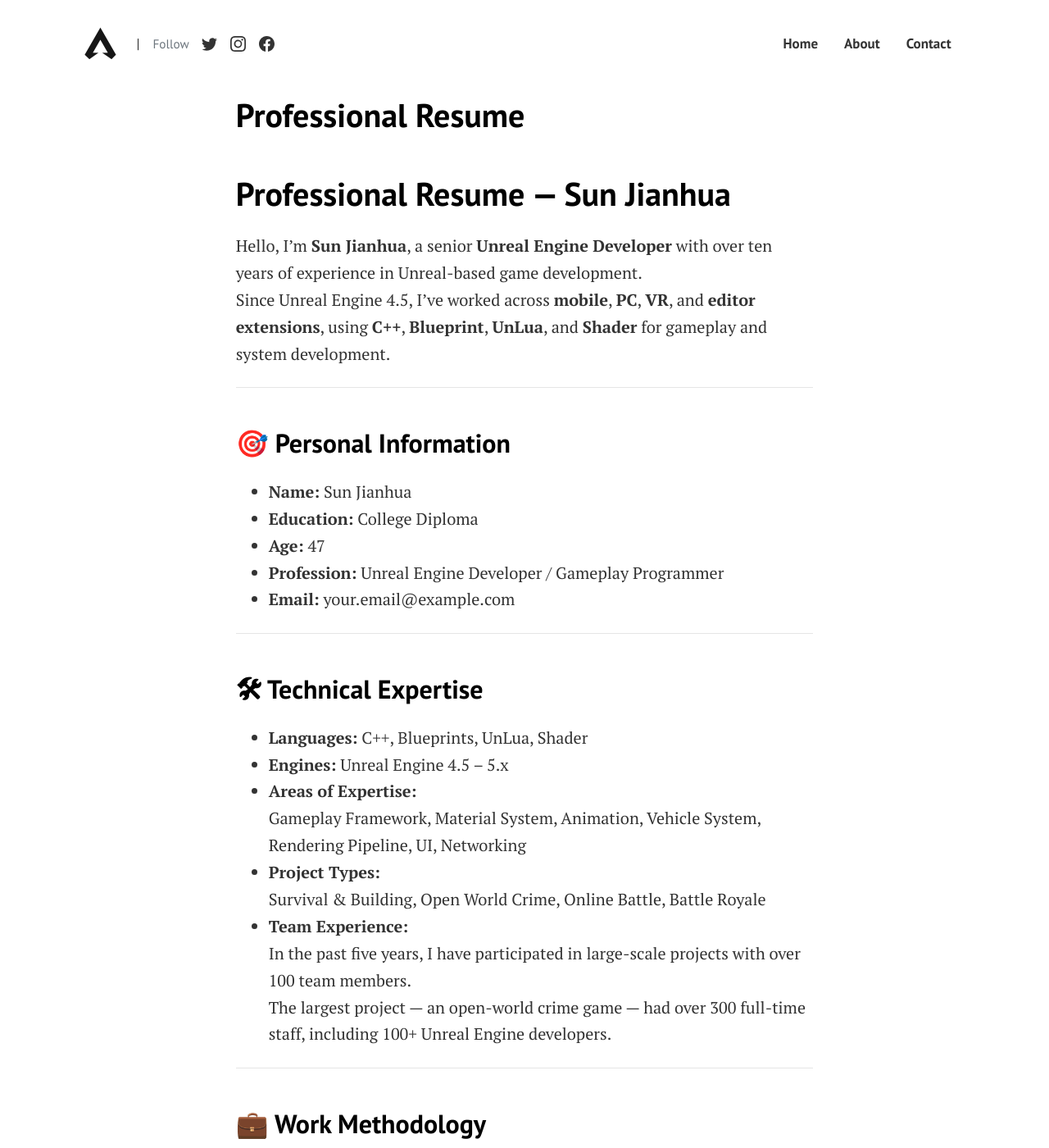
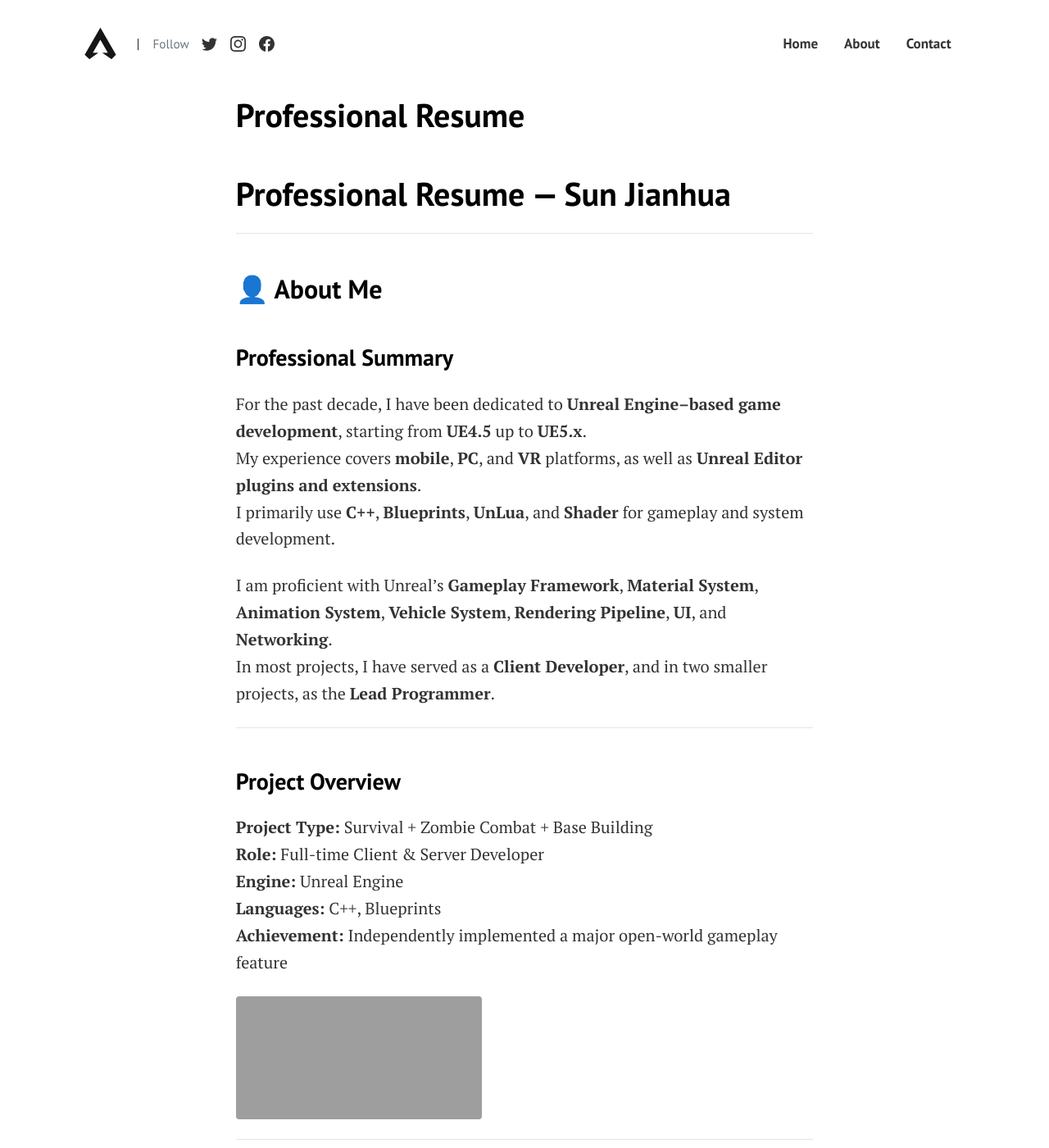
Before and after one commit to sunjianhua/aipuppet, a Jekyll site: the page built from pages/resume.md, in a window 1280 px wide and 1400 px high. Shown: the whole window at 82% size. Built offline with Jekyll 4.4.1, drawn with Linux system fonts in a browser that asks for light colours; some of the changed text lies outside the part shown; grey boxes are pictures that could not be loaded.

Commit message:
文档修改

```diff
--- a/pages/resume.md
+++ b/pages/resume.md
@@ -6,173 +6,29 @@ permalink: /resume/
 
 # Professional Resume — Sun Jianhua
 
-Hello, I’m **Sun Jianhua**, a senior **Unreal Engine Developer** with over ten years of experience in Unreal-based game development.
-Since Unreal Engine 4.5, I’ve worked across **mobile**, **PC**, **VR**, and **editor extensions**, using **C++**, **Blueprint**, **UnLua**, and **Shader** for gameplay and system development.
+---
+
+## 👤 About Me
+
+### Professional Summary
+For the past decade, I have been dedicated to **Unreal Engine–based game development**, starting from **UE4.5** up to **UE5.x**.
+My experience covers **mobile**, **PC**, and **VR** platforms, as well as **Unreal Editor plugins and extensions**.
+I primarily use **C++**, **Blueprints**, **UnLua**, and **Shader** for gameplay and system development.
+
+I am proficient with Unreal’s **Gameplay Framework**, **Material System**, **Animation System**, **Vehicle System**, **Rendering Pipeline**, **UI**, and **Networking**.
+In most projects, I have served as a **Client Developer**, and in two smaller projects, as the **Lead Programmer**.
 
 ---
 
-## 🎯 Personal Information
-
-- **Name:** Sun Jianhua
-- **Education:** College Diploma
-- **Age:** 47
-- **Profession:** Unreal Engine Developer / Gameplay Programmer
-- **Email:** your.email@example.com
-
----
-
-## 🛠 Technical Expertise
-
-- **Languages:** C++, Blueprints, UnLua, Shader
-- **Engines:** Unreal Engine 4.5 – 5.x
-- **Areas of Expertise:**
-  Gameplay Framework, Material System, Animation, Vehicle System, Rendering Pipeline, UI, Networking
-- **Project Types:**
-  Survival & Building, Open World Crime, Online Battle, Battle Royale
-- **Team Experience:**
-  In the past five years, I have participated in large-scale projects with over 100 team members.
-  The largest project — an open-world crime game — had over 300 full-time staff, including 100+ Unreal Engine developers.
-
----
-
-## 💼 Work Methodology
-
-In large-scale projects, I emphasize planning and collaboration before coding:
-1. Submit a **UML-based design plan** for each task.
-2. Communicate dependencies and schedules with other teams before approval.
-3. Begin implementation only after design and timeline approval.
-4. Document work results for easy handover.
-
-This approach reduces rework and ensures team-wide alignment.
-
----
-
-## 🧩 Professional Experience
-
-### **Beijing Zhuoyue Studio**
-📅 *April 2022 – May 2024*
-
-#### Project 1: Post-Apocalyptic Survival Mobile Game
-- **Role:** Full-time Client & Server Developer
-- **Engine:** Unreal Engine
-- **Languages:** C++, Blueprints
-- **Achievements:**
-  - Independently built “Infected Zone Cleanup” gameplay
-  - Completed full client-server flow, custom design tools, and console debugging
-- **Learned:** Cross-team workflow and integration between multiple project groups
-
-#### Project 2: Open-World Crime Mobile Game
-- **Role:** Full-time Client Developer
-- **Engine:** Unreal Engine
-- **Languages:** UnLua, C++, Blueprints
-- **Achievements:**
-  - Streamlined iOS build pipeline and documented process
-  - Built middleware layer connecting sound engine and gameplay logic
-  - Developed UnLua-based gameplay systems and character customization
-- **Learned:**
-  1. GTA-style city building workflow
-  2. Cinematic system design and cutscene logic
-  3. Road network system implementation
-  4. Character creation & customization logic
-  5. Object pooling for gameplay
-  6. GTA-style in-editor tool design
-  7. Business logic scripting using UnLua
-
----
-
-### **Beijing Youmi Studio**
-📅 *October 2020 – April 2022*
-
-#### Project 1: Competitive Mobile Game
-- **Role:** Full-time Client & Server Developer
-- **Engine:** Unreal Engine
-- **Languages:** C++, Blueprints
-- **Achievements:**
-  - Implemented full combat-related client-server logic
-- **Learned:**
-  1. Custom server + Unreal client architecture
-  2. Custom skill system design and implementation
-
-#### Project 2: Unreal Editor Plugin (Lip-Sync Editor)
-- **Role:** Full-time Client Developer
-- **Engine:** Unreal Engine
-- **Language:** C++
-- **Achievements:**
-  - Independently developed a Lip-Sync Editor tool
-- **Learned:**
-  - Deformation animation for character speech in Unreal Engine
-
----
-
-### **Virtual Production Development (Film & TV)**
-📅 *March 2019 – October 2020*
-- **Role:** Lead Programmer
-- **Engine:** Unreal Engine
-- **Languages:** C++, Blueprints
-- **Achievements:**
-  - Developed multiple Unreal Editor plugins for film and television
-  - Created shaders for real-time chroma keying and compositing
-- **Learned:**
-  - Virtual production pipeline in Unreal Engine
-
----
-
-### **Guangzhou Jiude Studio**
-📅 *November 2017 – March 2019*
-
-#### Project 1: Mecha Battle Royale (VR + PC)
-- **Role:** Client Developer
-- **Engine:** Unreal Engine
-- **Languages:** C++, Blueprints
-- **Achievements:**
-  - Designed and implemented core 3C systems (camera, control, character)
-  - Implemented parachuting, swimming, prone/crouch/run movement
-  - Created character customization, camera, and spectator systems
-- **Learned:**
-  1. Weapon and vehicle system design
-  2. AI and animation systems
-  3. Unreal’s 3C gameplay logic and optimization
-
-#### Project 2: Platform Jumping Competitive VR Game
-- **Role:** Lead Programmer
-- **Engine:** Unreal Engine
-- **Languages:** C++, Blueprints
-- **Achievements:**
-  - Built the project from scratch
-  - Implemented rope physics simulation and tower-jumping gameplay
-  - Developed multiple spectator camera modes
-- **Learned:**
-  - Complete project setup and system design from the ground up
-
----
-
-## 🎬 Showcase Videos
+### Project Overview
+**Project Type:** Survival + Zombie Combat + Base Building
+**Role:** Full-time Client & Server Developer
+**Engine:** Unreal Engine
+**Languages:** C++, Blueprints
+**Achievement:** Independently implemented a major open-world gameplay feature
 
 <div style="display:grid;grid-template-columns:repeat(auto-fit,minmax(300px,1fr));gap:1rem;">
   <iframe src="https://www.youtube.com/embed/z4U6XCEZ9W8" frameborder="0" allowfullscreen></iframe>
-  <iframe src="https://www.youtube.com/embed/ClIU5sw-Hbs" frameborder="0" allowfullscreen></iframe>
-  <iframe src="https://www.youtube.com/embed/nK9tOo2BjzM" frameborder="0" allowfullscreen></iframe>
-  <iframe src="https://www.youtube.com/embed/H33bi1fc5HM" frameborder="0" allowfullscreen></iframe>
-  <iframe src="https://www.youtube.com/embed/MmQMxwwyW4E" frameborder="0" allowfullscreen></iframe>
-  <iframe src="https://www.youtube.com/embed/O74xxbNJJRI" frameborder="0" allowfullscreen></iframe>
-  <iframe src="https://www.youtube.com/embed/rm7nd47IT64" frameborder="0" allowfullscreen></iframe>
-  <iframe src="https://www.youtube.com/embed/2DcTz2daZR8" frameborder="0" allowfullscreen></iframe>
-  <iframe src="https://www.youtube.com/embed/3ncpr8KbCdQ" frameborder="0" allowfullscreen></iframe>
-  <iframe src="https://www.youtube.com/embed/n9NB1be50Kg" frameborder="0" allowfullscreen></iframe>
 </div>
 
 ---
-
-## 💡 Career Objective
-
-- Unreal Engine / Gameplay Programmer
-- Specializing in large-scale multiplayer and open-world games
-- Open to remote or on-site opportunities in China
-
----
-
-## 📞 Contact
-
-- **Email:** your.email@example.com
-- **GitHub:** [github.com/username](https://github.com/username)
-- **LinkedIn:** [linkedin.com/in/username](https://linkedin.com/in/username)
```
